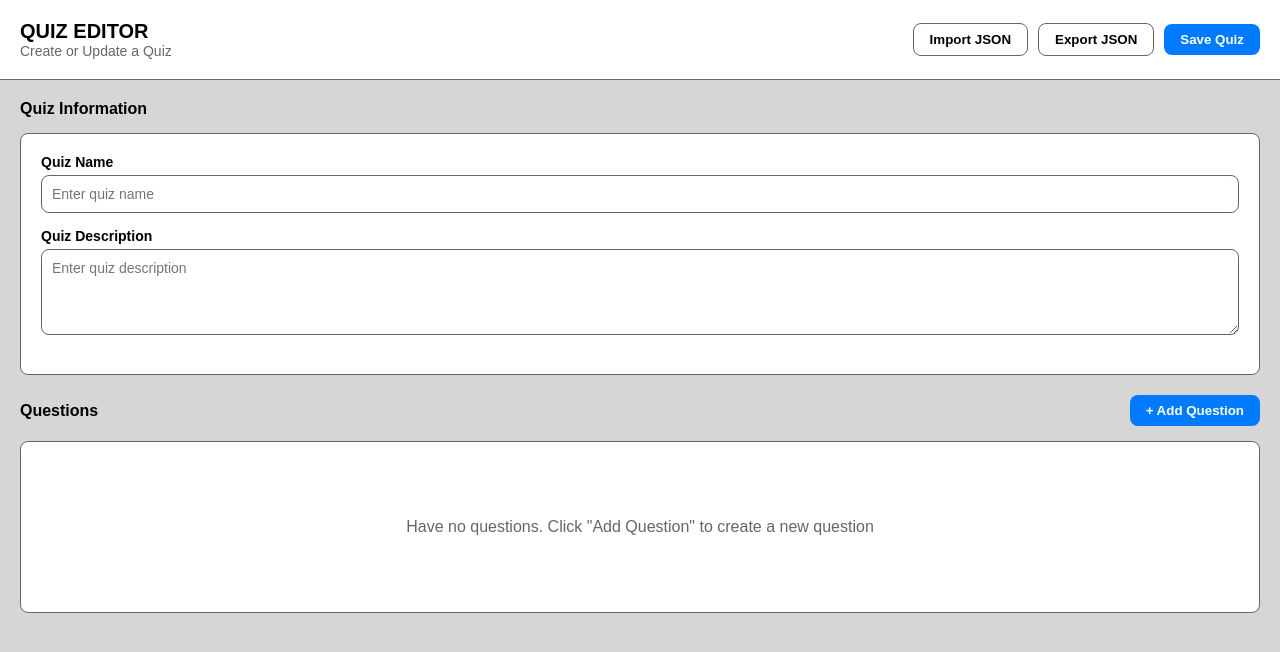
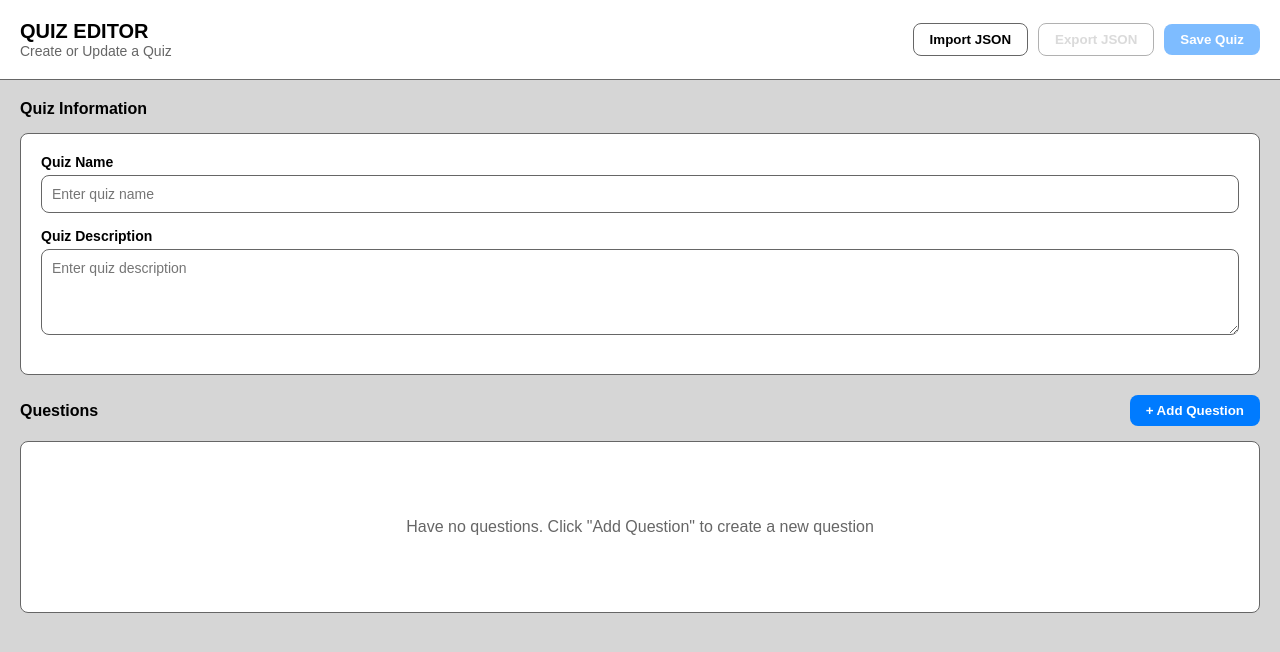
Before and after one commit to XPhan0103/quiz-editor, a React (Vite) app: page / in a window 1280 px wide. Shown: the top 652 px of the page. Built offline with nearby package versions, Linux system fonts and the light colour scheme.

Commit message:
feat: validate realtime quiz and disable export/save when invalid

```diff
--- a/src/App.jsx
+++ b/src/App.jsx
@@ -29,32 +29,28 @@ function App() {
         setQuizData({ ...quizData, questions: newQuestions });
     };
 
-    const validateQuiz = () => {
+    const isValid = (() => {
         if (!quizData.questions || quizData.questions.length === 0) {
-            alert('A quiz must have at least one question.');
             return false;
         }
 
         for (let i = 0; i < quizData.questions.length; i++) {
             const q = quizData.questions[i];
-            const qName = q.name || `Question ${i + 1}`;
 
             if (!q.options || q.options.length < 2) {
-                alert(`"${qName}" must have at least 2 options.`);
                 return false;
             }
 
             const correctOptions = q.options.filter(opt => opt.isCorrect);
             if (correctOptions.length < 1) {
-                alert(`"${qName}" must have at least 1 correct option.`);
                 return false;
             }
         }
         return true;
-    };
+    })();
 
     const handleExport = () => {
-        if (!validateQuiz()) return;
+        if (!isValid) return;
 
         const dataStr = JSON.stringify(quizData, null, 2);
         const blob = new Blob([dataStr], { type: 'application/json' });
@@ -91,14 +87,14 @@ function App() {
     };
 
     const handleSave = () => {
-        if (validateQuiz()) {
+        if (isValid) {
             alert('Quiz saved successfully!');
         }
     };
 
     return (
         <div className="app">
-            <Header onExport={handleExport} onImport={handleImport} onSave={handleSave} />
+            <Header onExport={handleExport} onImport={handleImport} onSave={handleSave} isValid={isValid} />
             <div className="main-content">
                 <QuizInfo quizData={quizData} setQuizData={setQuizData} />
                 <QuestionList questions={quizData.questions} setQuestions={setQuestions} />
--- a/src/components/Header.jsx
+++ b/src/components/Header.jsx
@@ -1,6 +1,6 @@
 import React, { useRef } from 'react';
 
-function Header({ onExport, onImport, onSave }) {
+function Header({ onExport, onImport, onSave, isValid }) {
     const fileInputRef = useRef(null);
 
     const handleImportClick = () => {
@@ -32,8 +32,8 @@ function Header({ onExport, onImport, onSave }) {
                     onChange={handleFileChange}
                 />
                 <button onClick={handleImportClick}>Import JSON</button>
-                <button onClick={onExport}>Export JSON</button>
-                <button className="save-btn" onClick={onSave}>Save Quiz</button>
+                <button onClick={onExport} disabled={!isValid}>Export JSON</button>
+                <button className="save-btn" onClick={onSave} disabled={!isValid}>Save Quiz</button>
             </div>
         </header>
     );
--- a/src/index.css
+++ b/src/index.css
@@ -42,8 +42,13 @@ header {
 	transition      : background-color 0.2s ease, border-color 0.2s ease;
 }
 
-.header-right button:hover {
+.header-right button:hover:not(:disabled) {
 	background-color: #d2d2d2;
+}
+
+.header-right button:disabled {
+	opacity: 0.5;
+	cursor : not-allowed;
 }
 
 .header-right button.save-btn {
@@ -52,7 +57,7 @@ header {
 	border          : none;
 }
 
-.header-right button.save-btn:hover {
+.header-right button.save-btn:hover:not(:disabled) {
 	background-color: #1a56b6;
 }
 
```
